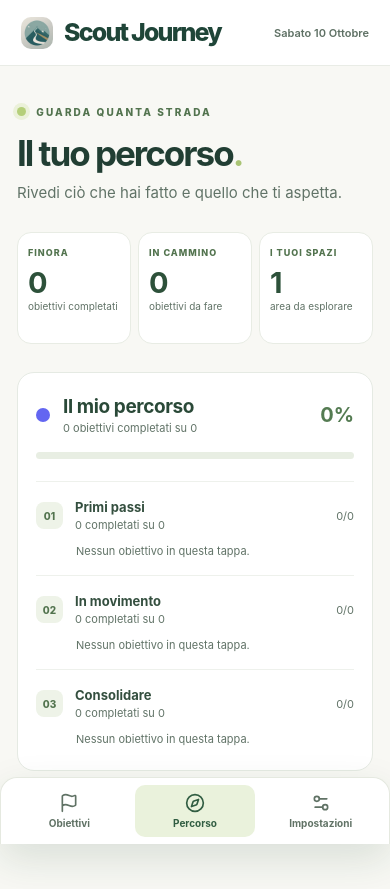
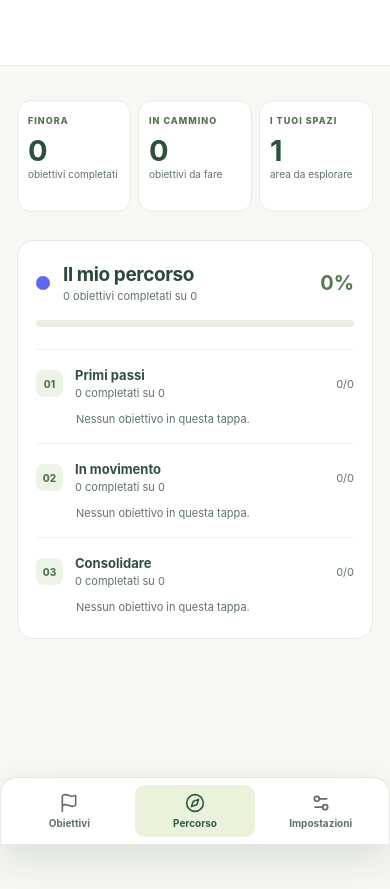
Before and after one commit to EmprinEnrico/app-scout, a React (Vite) app in the folder web/: page / in a window 390 px wide. Both pictures are taken after a click on the button "Percorso". After the commit the page ends 844 px from the top, so only its background shows below. Built offline with nearby package versions, Linux system fonts and the light colour scheme.

Commit message:
Simplify page chrome and navigation content

```diff
--- a/web/src/App.css
+++ b/web/src/App.css
@@ -11,27 +11,8 @@
   height: 84px; padding: 0 max(28px, calc((100vw - 1100px)/2)); display: flex; justify-content: space-between;
   align-items: center; border-bottom: 1px solid #e9ece6; background: #fff;
 }
-.brand {
-  display: inline-flex; align-items: center; gap: 11px; color: #1f4538; font-size: 29px; font-weight: 800;
-  letter-spacing: -1.8px; line-height: 1;
-}
-.brand-mark { width: 37px; height: 37px; display: grid; place-items: center; overflow: hidden; border-radius: 10px; }
-.brand-mark img { display: block; width: 100%; height: 100%; object-fit: cover; }
-.brand-dot { color: #aac875; }
-.header-date { color: #5e7064; font-size: 13px; font-weight: 600; text-transform: capitalize; }
 .main-content { width: min(100% - 56px, 1100px); margin: 0 auto; padding-top: 54px; }
-.page-intro { margin-bottom: 34px; }
 .eyebrow { color: #52734e; font-size: 10px; letter-spacing: 2.1px; font-weight: 800; line-height: 1.4; }
-.tiny-sun {
-  display: inline-block; width: 9px; height: 9px; border-radius: 50%; margin-right: 6px; background: #b5cf7a;
-  box-shadow: 0 0 0 4px #ebf1d9;
-}
-.page-intro h1 {
-  margin: 14px 0 9px; font-size: clamp(36px, 5vw, 56px); line-height: 1.09; letter-spacing: -2.9px; font-weight: 750;
-  color: #213e33;
-}
-.accent-period { color: #a9c474; }
-.page-intro p { margin: 0; color: #617367; font-size: 15px; line-height: 1.6; }
 .overview-card {
   position: relative; overflow: hidden; min-height: 258px; border-radius: 20px; padding: 37px 48px;
   background: #224a39; color: #fff; display: flex; justify-content: space-between; gap: 24px; align-items: center;
@@ -182,12 +163,7 @@
 .bottom-nav button.active { color: #315d42; background: #eaf2dc; }
 @media (max-width: 700px) {
   .site-header { height: 66px; padding: 0 21px; }
-  .brand { font-size: 25px; }
-  .brand-mark { width: 32px; height: 32px; border-radius: 10px; }
-  .header-date { font-size: 11px; }
   .main-content { width: calc(100% - 40px); padding-top: 34px; }
-  .page-intro { margin-bottom: 27px; }
-  .page-intro h1 { font-size: 38px; letter-spacing: -2px; }
   .overview-card { padding: 26px; min-height: 244px; }
   .overview-copy h2 { font-size: 26px; }
   .overview-metric { min-width: 115px; }
@@ -204,7 +180,6 @@
 }
 @media (max-width: 460px) {
   .main-content { width: calc(100% - 34px); }
-  .page-intro h1 { font-size: 35px; }
   .overview-card { min-height: 0; padding: 24px 22px; flex-direction: column; align-items: flex-start; gap: 18px; }
   .overview-copy h2 { font-size: 24px; }
   .overview-copy p { max-width: none; line-height: 1.5; }
@@ -218,11 +193,6 @@
   .stage-card { padding: 20px; }
   .add-goal { padding: 9px 10px; font-size: 11px; }
 }
-@media (max-width: 360px) {
-  .header-date { display: none; }
-  .brand { font-size: 22px; gap: 8px; }
-  .brand-mark { width: 30px; height: 30px; }
-}
 @media (prefers-reduced-motion: reduce) {
   *,
   *::before,
--- a/web/src/App.tsx
+++ b/web/src/App.tsx
@@ -9,11 +9,6 @@
 import "./Screens.css";
 
 type Tab = "goals" | "journey" | "settings";
-const today = new Intl.DateTimeFormat("it-IT", {
-  weekday: "long",
-  day: "numeric",
-  month: "long",
-}).format(new Date());
 
 function ScoutJourney() {
   const { ready, error } = useGoals();
@@ -32,18 +27,7 @@
       <a className="skip-link" href="#main-content">
         Vai al contenuto
       </a>
-      <header className="site-header">
-        <div
-          className="brand"
-          aria-label="Scout Journey, il tuo spazio per gli obiettivi"
-        >
-          <span className="brand-mark">
-            <img src="/icon-192.png" alt="" />
-          </span>
-          <span>Scout Journey</span>
-        </div>
-        <span className="header-date">{today}</span>
-      </header>
+      <header className="site-header" aria-label="Intestazione" />
       <main className="main-content" id="main-content">
         {error && (
           <div className="notice notice-error" role="alert">
--- a/web/src/components/GoalsScreen.tsx
+++ b/web/src/components/GoalsScreen.tsx
@@ -62,12 +62,8 @@
   }
 
   return (
-    <section className="notes-page" aria-labelledby="notes-title">
+    <section className="notes-page" aria-label="Scrittura degli obiettivi">
       <header className="notes-header">
-        <div>
-          <h1 id="notes-title">Obiettivi</h1>
-          <p>Scrivi quello che vuoi portare avanti.</p>
-        </div>
         {state.areas.length > 0 && (
           <button
             className="notes-selector"
--- a/web/src/components/JourneyScreen.tsx
+++ b/web/src/components/JourneyScreen.tsx
@@ -112,15 +112,6 @@
 
   return (
     <>
-      <div className="page-intro">
-        <span className="eyebrow">
-          <span className="tiny-sun" /> GUARDA QUANTA STRADA
-        </span>
-        <h1>
-          Il tuo percorso<span className="accent-period">.</span>
-        </h1>
-        <p>Rivedi ciò che hai fatto e quello che ti aspetta.</p>
-      </div>
       <section className="journey-summary" aria-label="Riepilogo del percorso">
         <div>
           <span className="eyebrow">FINORA</span>
--- a/web/src/components/SettingsScreen.tsx
+++ b/web/src/components/SettingsScreen.tsx
@@ -29,13 +29,6 @@
 
   return (
     <>
-      <div className="page-intro">
-        <span className="eyebrow">
-          <span className="tiny-sun" /> FAI SPAZIO A CIÒ CHE CONTA
-        </span>
-        <h1>Impostazioni<span className="accent-period">.</span></h1>
-        <p>Organizza il tuo spazio e tieni i tuoi dati con te.</p>
-      </div>
       <div className="settings-grid">
         <AreasPanel
           areas={state.areas}
```
